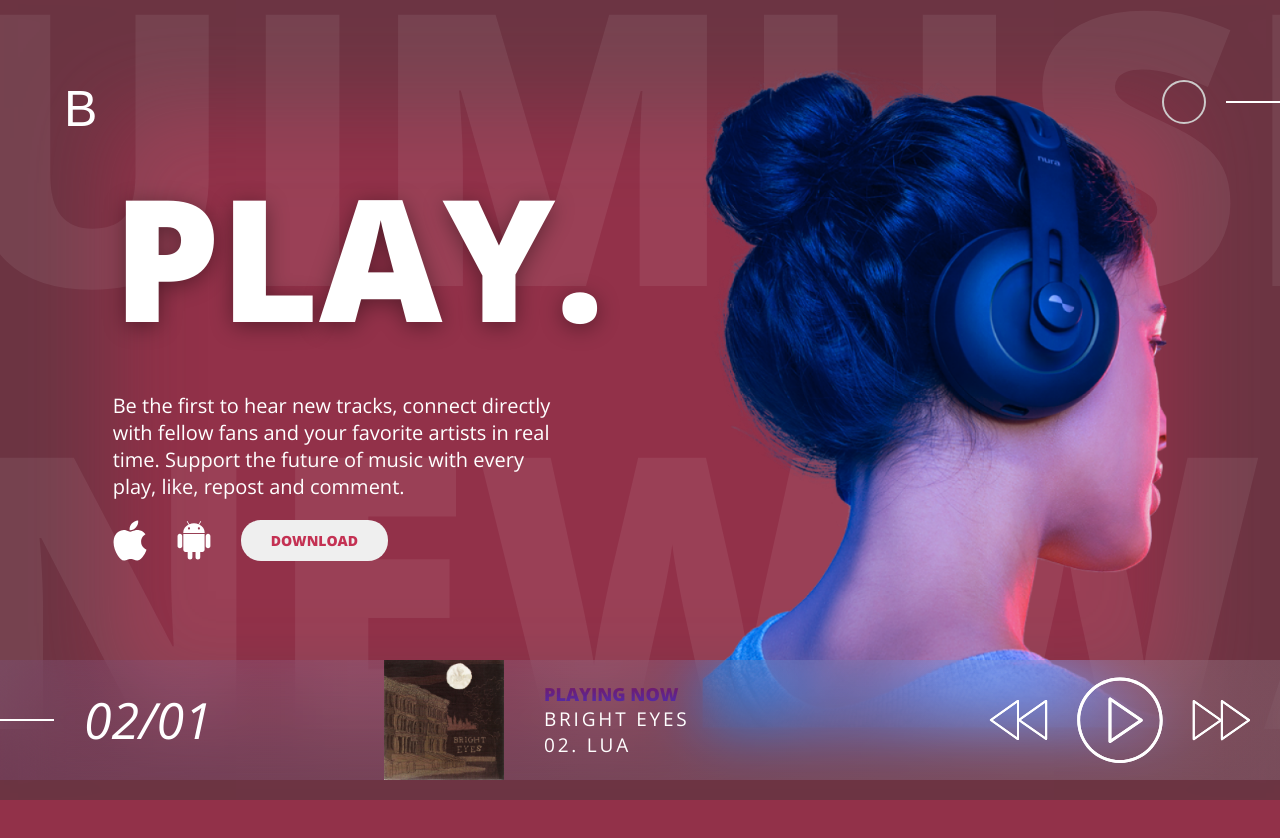
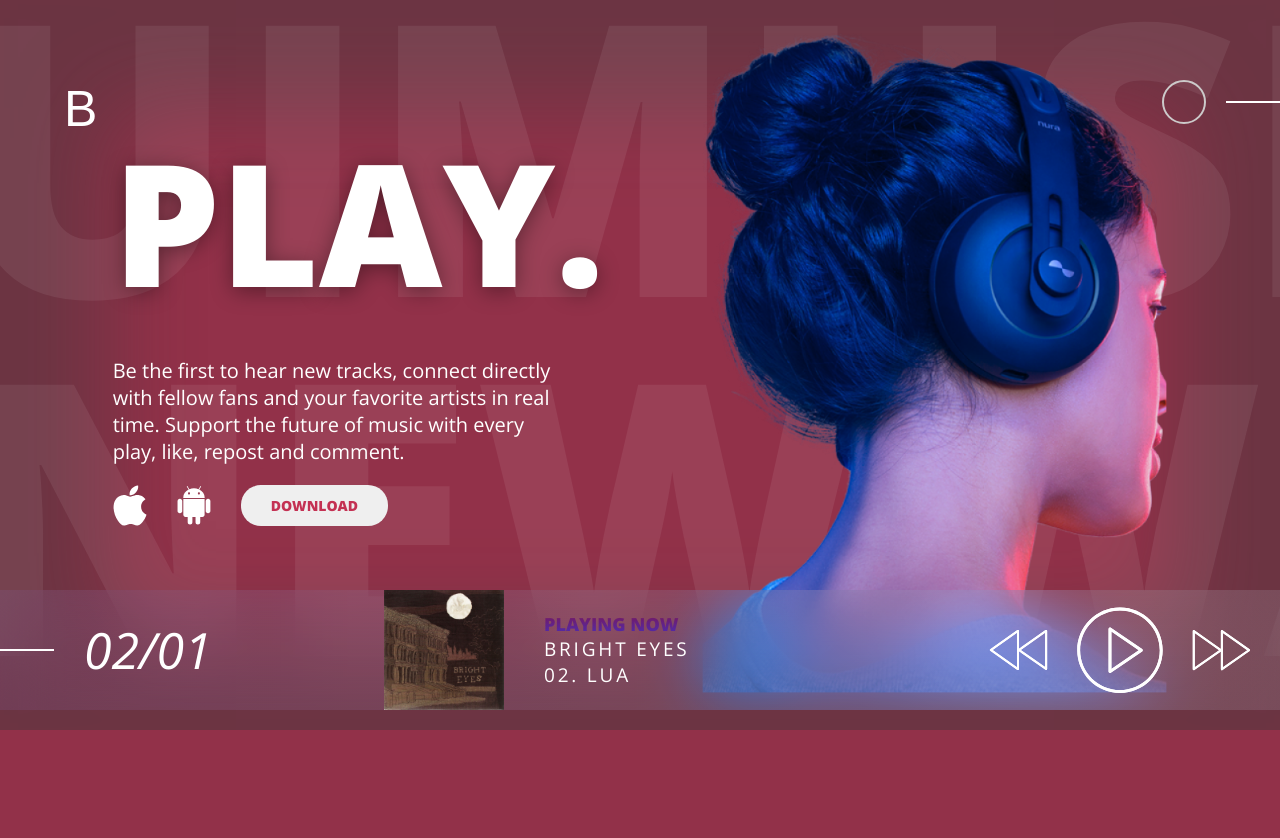
Before and after one commit to itsdamel/BMELT, a Vue app: page / in a window 1280 px wide. Shown: the top 838 px of the page. After the commit the page ends 800 px from the top, so only its background shows below. Built offline with nearby package versions, Linux system fonts and the light colour scheme; a web font is replaced by a local one.

Commit message:
fixed height on banner component

```diff
--- a/src/components/Banner.vue
+++ b/src/components/Banner.vue
@@ -93,11 +93,10 @@
     .banner{
         position: relative;
         width: 90vw;
-
         z-index: 2;
         align-items: center;
         justify-content: space-around;
-        height: 100vh;
+        height: 730px;
     }
     .jamFilter{
         filter: brightness(50%);
```
